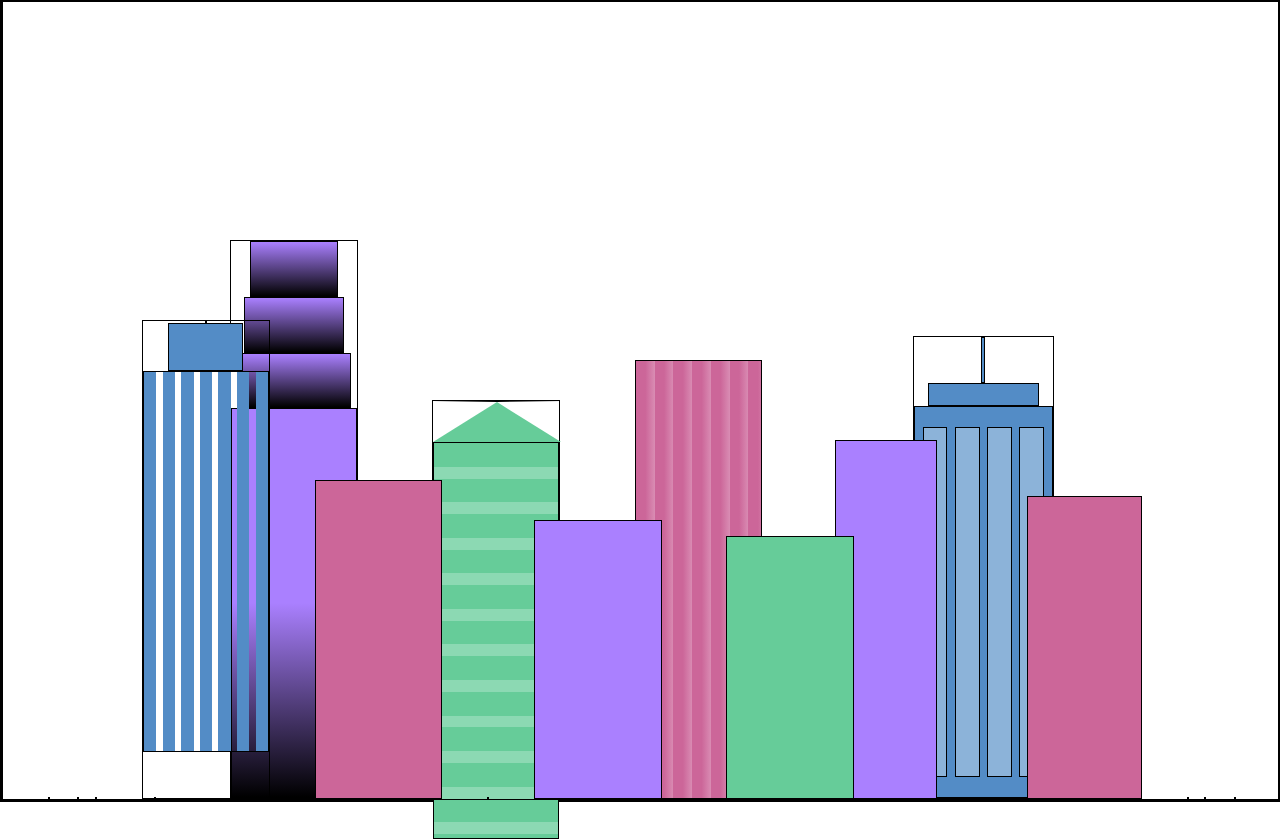
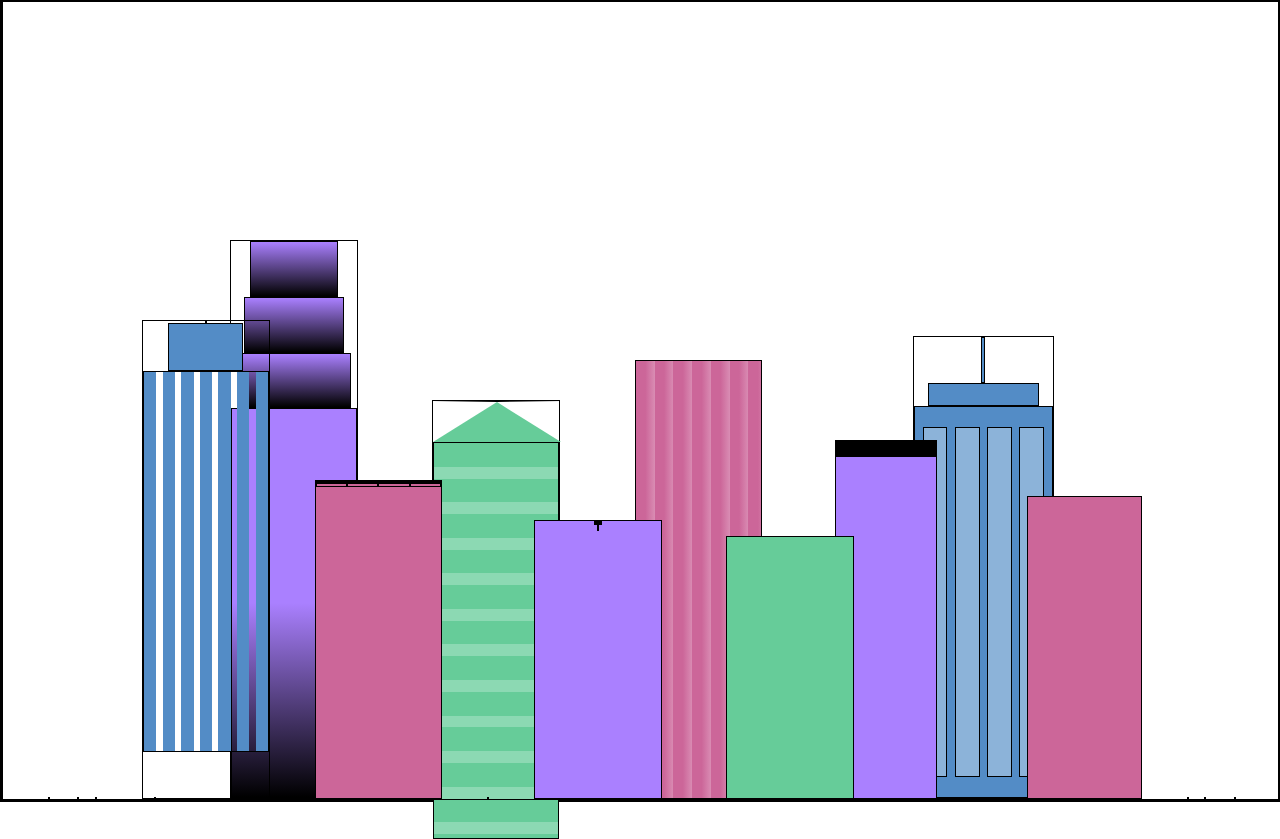
Before and after one commit to DaianePorcena/city-skiline, a plain HTML site: page index.html in a window 1280 px wide. Drawn offline with Linux system fonts and the light colour scheme.

Commit message:
:sparkles: feat: Adiciona novos containers

```diff
--- a/index.html
+++ b/index.html
@@ -44,10 +44,36 @@
         <div class="fb1b"></div>
         <div class="fb1c"></div>
       </div>
-      <div class="fb2"></div>
+      <div class="fb2">
+        <div class="fb2a"></div>
+        <div class="fb2b window-wrap">
+          <div class="fb2-window"></div>
+          <div class="fb2-window"></div>
+          <div class="fb2-window"></div>
+        </div>
+      </div>
       <div></div>
-      <div class="fb3"></div>
-      <div class="fb4"></div>
+      <div class="fb3 building-wrap">
+        <div class="fb3a window-wrap">
+          <div class="fb3-window"></div>
+          <div class="fb3-window"></div>
+          <div class="fb3-window"></div>
+        </div>
+        <div class="fb3b"></div>
+        <div class="fb3a"></div>
+        <div class="fb3b"></div>
+      </div>
+      <div class="fb4">
+        <div class="fb4a"></div>
+        <div class="fb4b">
+          <div class="fb4-window"></div>
+          <div class="fb4-window"></div>
+          <div class="fb4-window"></div>
+          <div class="fb4-window"></div>
+          <div class="fb4-window"></div>
+          <div class="fb4-window"></div>
+        </div>
+      </div>
       <div class="fb5"></div>
       <div class="fb6"></div>
       <div></div>
```
